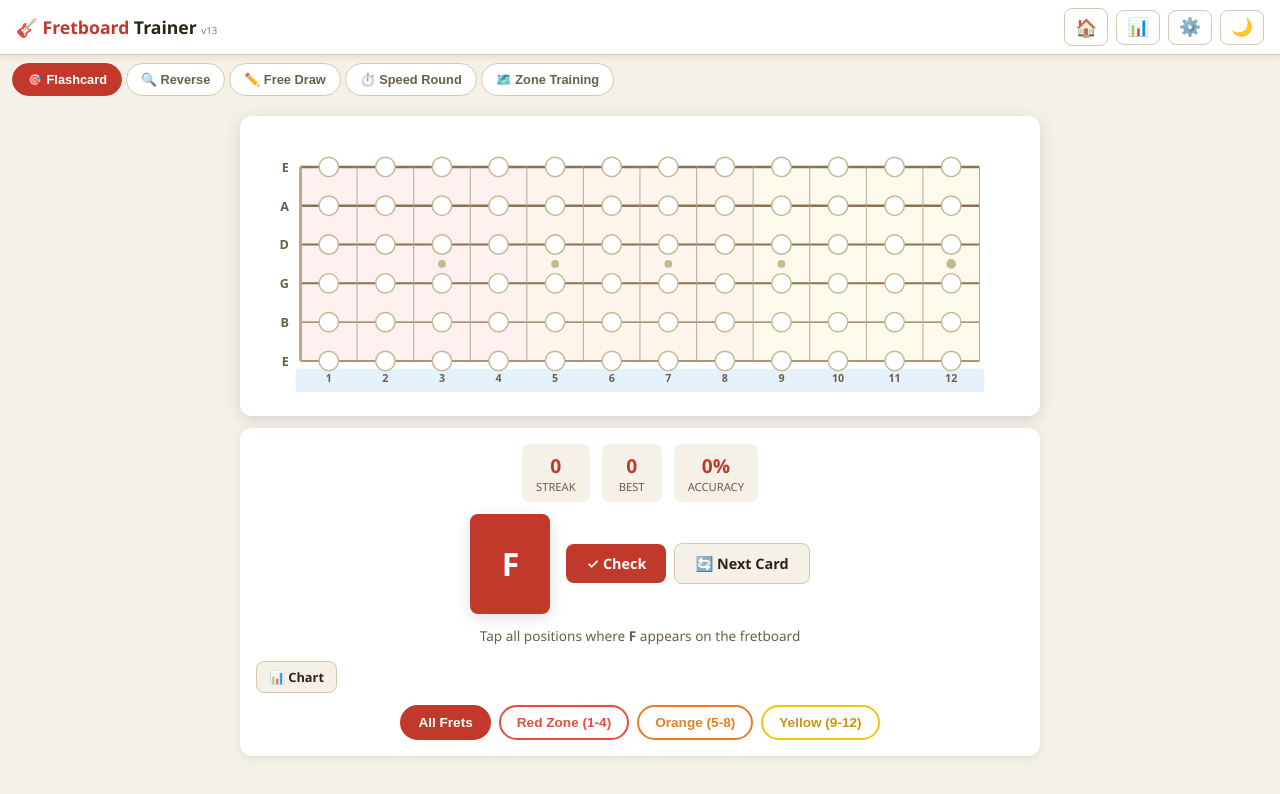
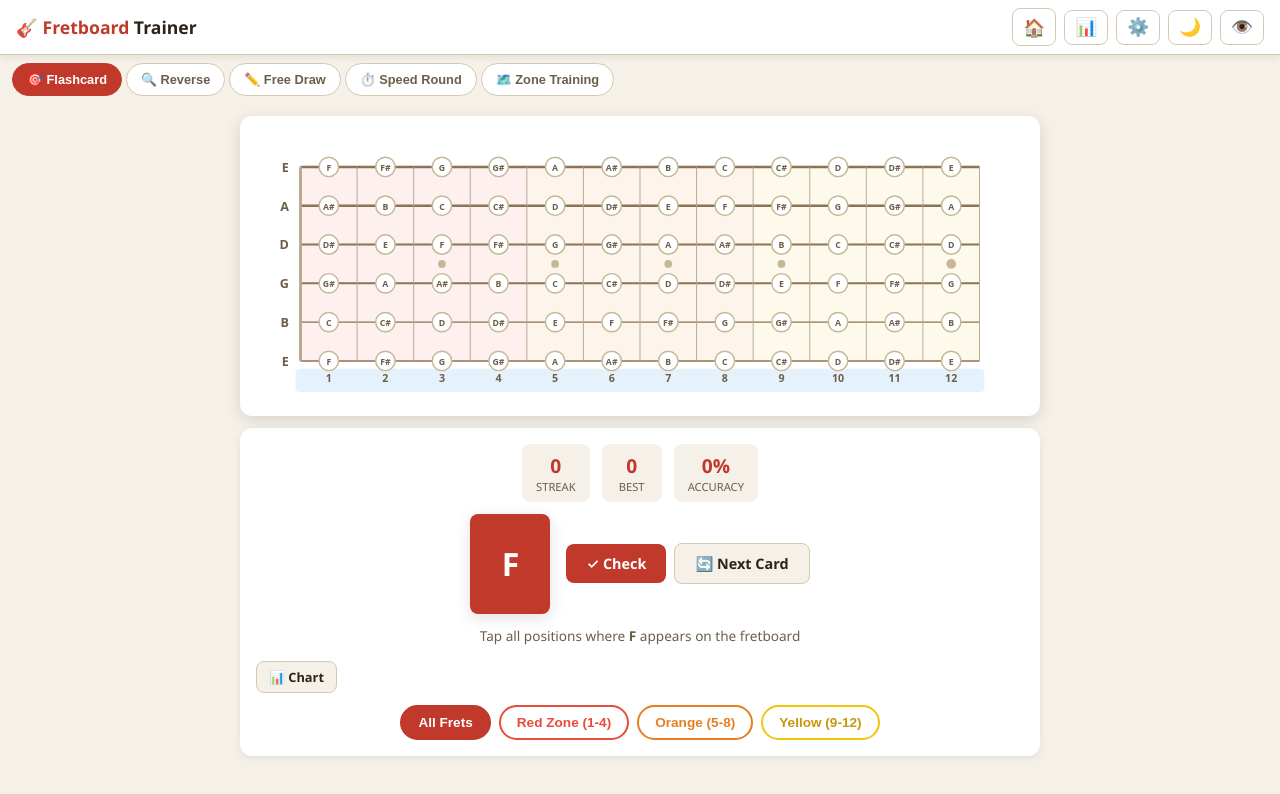
Before and after one commit to thetaylors979/Games, a plain HTML site: page fretboard-trainer/index.html in a window 1280 px wide. Drawn offline with Linux system fonts and the light colour scheme.

Commit message:
Remove version number, add Show/Hide note labels toggle

```diff
--- a/fretboard-trainer/index.html
+++ b/fretboard-trainer/index.html
@@ -3,7 +3,7 @@
 <head>
 <meta charset="UTF-8">
 <meta name="viewport" content="width=device-width, initial-scale=1.0, user-scalable=no">
-<title>Fretboard Trainer v13</title>
+<title>Fretboard Trainer</title>
 <style>
 /* ===== RESET & BASE ===== */
 *,*::before,*::after{box-sizing:border-box;margin:0;padding:0}
@@ -247,12 +247,13 @@ select{
 <body>
 
 <header>
-  <h1>🎸 <span class="pick">Fretboard</span> Trainer <span style="font-size:0.6rem;opacity:0.6;font-weight:400">v13</span></h1>
+  <h1>🎸 <span class="pick">Fretboard</span> Trainer</h1>
   <div class="header-actions">
     <a href="http://100.124.6.90:8080/" class="icon-btn" title="Return to Launcher" style="text-decoration:none">🏠</a>
     <button class="icon-btn" id="btnStats" title="Progress">📊</button>
     <button class="icon-btn" id="btnSettings" title="Settings">⚙️</button>
     <button class="icon-btn" id="btnDarkMode" title="Dark Mode">🌙</button>
+    <button class="icon-btn" id="btnShowNotes" title="Show/Hide Notes">👁️</button>
   </div>
 </header>
 
@@ -329,6 +330,7 @@ let state = {
   audioEnabled: true,
   showSettings: false,
   showStats: false,
+  showNoteLabels: true,
   // Per-note tracking
   noteStats: {},        // { 'C': { correct, total }, ... }
 };
@@ -579,6 +581,22 @@ function renderFretboard() {
       });
 
       svg.appendChild(circle);
+
+      // Note label (show/hide)
+      if (state.showNoteLabels) {
+        const note = getNoteAt(s, f);
+        const text = document.createElementNS(SVG_NS, 'text');
+        text.setAttribute('x', x);
+        text.setAttribute('y', y + 4);
+        text.setAttribute('text-anchor', 'middle');
+        text.setAttribute('fill', state.darkMode ? '#a09080' : '#6b5e4a');
+        text.setAttribute('font-size', '9');
+        text.setAttribute('font-weight', '700');
+        text.setAttribute('font-family', 'system-ui,sans-serif');
+        text.setAttribute('pointer-events', 'none');
+        text.textContent = note;
+        svg.appendChild(text);
+      }
     }
   }
 
@@ -1182,6 +1200,14 @@ function toggleAudio() {
   saveState();
 }
 
+function toggleNoteLabels() {
+  state.showNoteLabels = !state.showNoteLabels;
+  const btn = document.getElementById('btnShowNotes');
+  btn.textContent = state.showNoteLabels ? '👁️' : '👁️‍🗨️';
+  renderFretboard();
+  saveState();
+}
+
 function changeTuning(tuning) {
   state.tuning = tuning;
   applyTuning();
@@ -1230,6 +1256,7 @@ function init() {
 
   // Header buttons
   document.getElementById('btnDarkMode').addEventListener('click', toggleDarkMode);
+  document.getElementById('btnShowNotes').addEventListener('click', toggleNoteLabels);
   document.getElementById('btnSettings').addEventListener('click', () => {
     state.showSettings = !state.showSettings;
     state.showStats = false;
```
